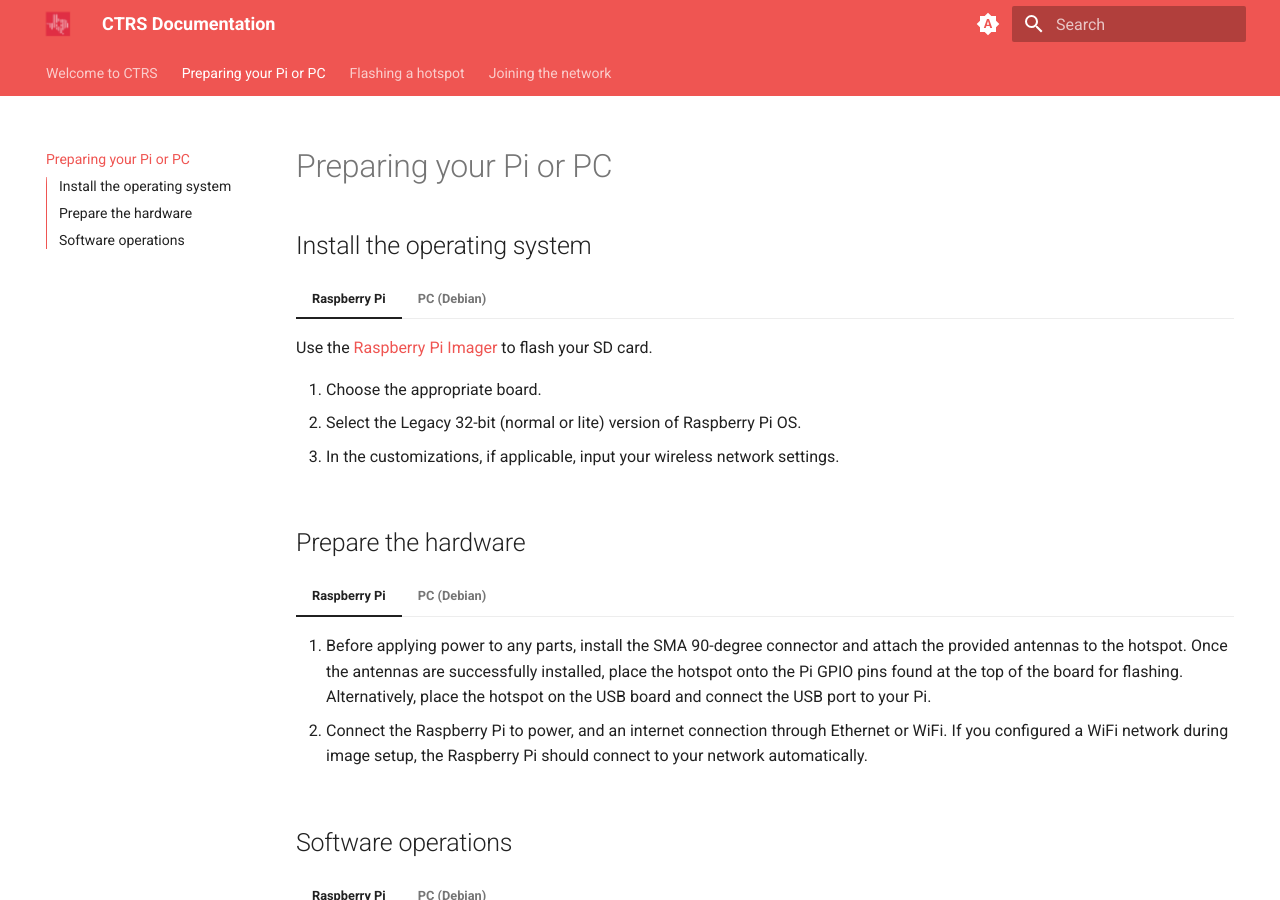
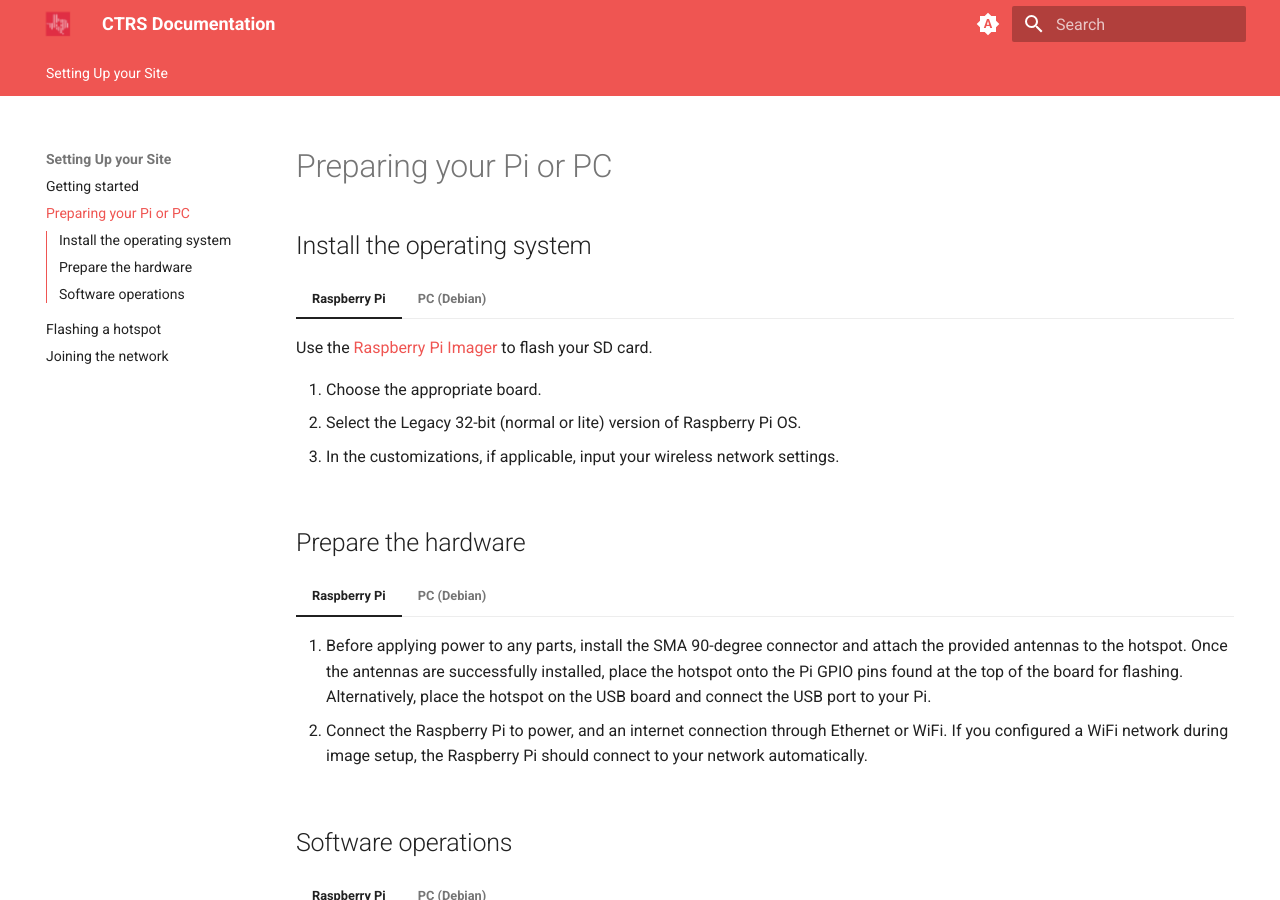
Before and after one commit to thehedgefrog/ctrs-documentation, an MkDocs documentation site: the page built from docs/preparing-pi.md, in a window 1280 px wide and 900 px high. Built offline with MkDocs 1.6.1 and Material for MkDocs 9.7.7, drawn with Linux system fonts in a browser that asks for light colours; some of the changed text lies outside the part shown.

```diff
--- a/mkdocs.yml
+++ b/mkdocs.yml
@@ -1,10 +1,13 @@
 site_name: CTRS Documentation
 
+
 nav:
-  - index.md
-  - preparing-pi.md
-  - flashing-hotspot.md
-  - join-network.md
+  - Setting Up your Site:
+    - Getting started: index.md
+    - preparing-pi.md
+    - flashing-hotspot.md
+    - join-network.md
+
 
 theme:
 
@@ -41,12 +44,12 @@
   icon:
     annotation: material/arrow-right-circle
 
-
   features:
     - navigation.footer
     - navigation.instant
     - navigation.tracking
     - navigation.tabs
+    - navigation.expand
     - navigation.top
     - toc.follow
     - toc.integrate
@@ -55,6 +58,7 @@
     - content.code.copy
     - content.tabs.link
     - content.code.annotate
+
 
 markdown_extensions:
   - abbr
@@ -83,4 +87,5 @@
       link: https://discord.gg/ctrs
   generator: false
 
+
 copyright: © 2022 - 2024 Central Texas Trunked Radio System
```
Also changed, not shown: docs/preparing-pi.md (+2 -1 lines).
